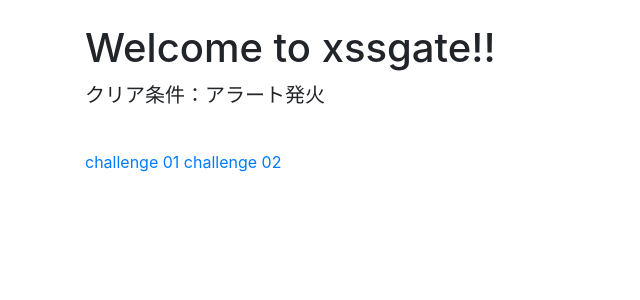
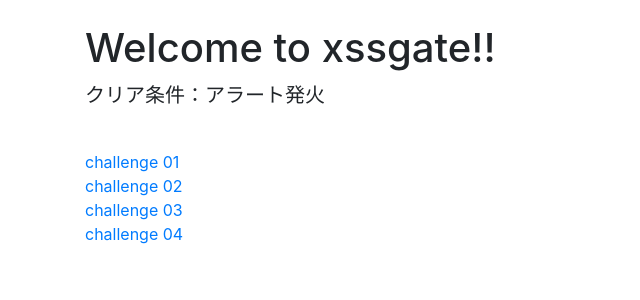
Before and after one commit to kayuminbou/xssgate, a PHP site: page / in a window 1280 px wide. Shown: the part 56-356 px from the top of the page, without its empty margins (0-640 px from the left). Run offline with PHP 8.4, Linux system fonts and the light colour scheme.

Commit message:
Add challenges

```diff
--- a/server/pages/index.php
+++ b/server/pages/index.php
@@ -39,7 +39,9 @@
 <main role="main" class="container">
     <h1>Welcome to xssgate!!</h1>
     <p class="lead">クリア条件：アラート発火</p><br/>
-    <a href="/challenges/01.php">challenge 01</a>
-    <a href="/challenges/02.php">challenge 02</a>
+    <a href="/challenges/01.php">challenge 01</a><br/>
+    <a href="/challenges/02.php">challenge 02</a><br/>
+    <a href="/challenges/03.php">challenge 03</a><br/>
+    <a href="/challenges/04.php">challenge 04</a><br/>
 </main>
 </html>
```
